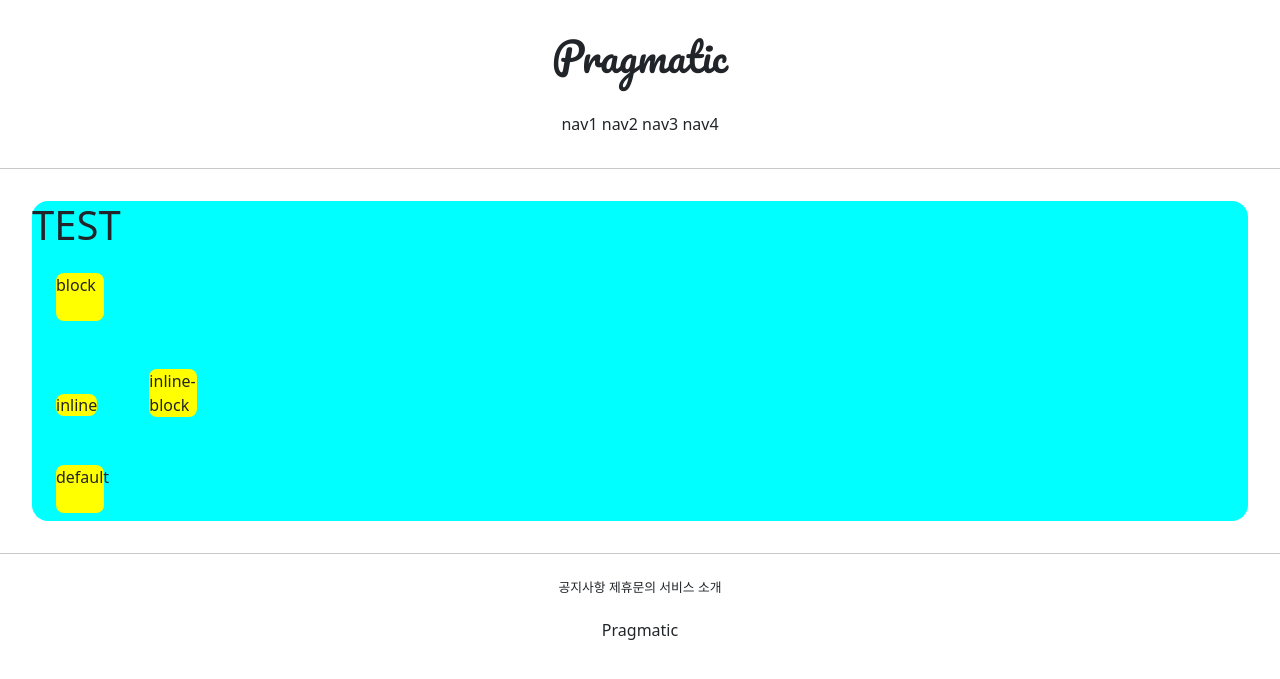
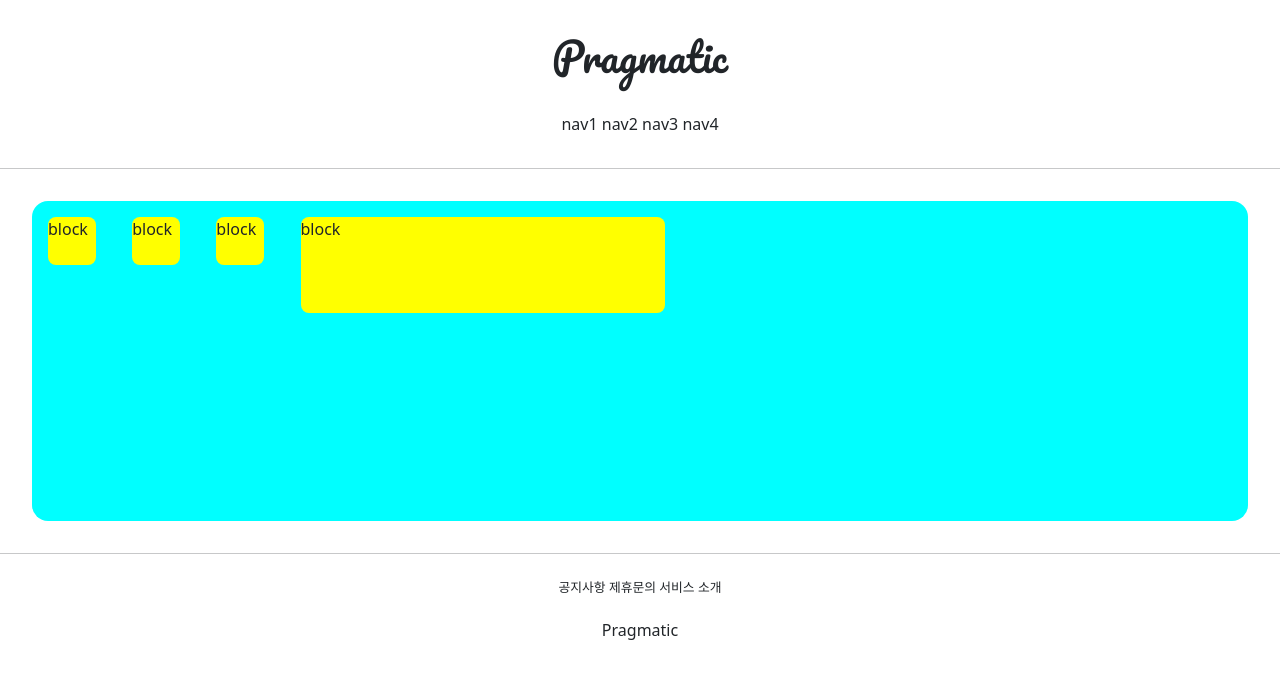
Before and after one commit to HwangSoonHyun/FirstClass, a Django app: page /accounts/hello_world/ in a window 1280 px wide. Shown: the top 679 px of the page. Run offline with Django 3.2, Linux system fonts and the light colour scheme; parts of the project's set-up code (start-up, migrations or seed data) failed here and were passed over.

Commit message:
7/6 (CSS dispaly 속성, rem 단위 실습)

```diff
--- a/accountapp/templates/accountapp/hello_world.html
+++ b/accountapp/templates/accountapp/hello_world.html
@@ -7,19 +7,18 @@
             background-color: yellow;
             height: 48px;
             width: 48px;
-            margin: 1.5rem;
+            margin: 1rem;
             border-radius: .5rem;
         }
     </style>
 
-    <div style="height: 20rem; background-color: aqua; border-radius: 1rem; margin: 2rem">
-        <h1>TEST</h1>
+    <div style="height: 20rem; background-color: aqua;
+    border-radius: 1rem; margin: 2rem">
 
-        <div class="testing" style="display: block">block</div>
-        <div class="testing" style="display: inline">inline</div>
-        <div class="testing" style="display: inline-block">inline-block</div>
-        <div class="testing" style="display: none">none</div>
-        <div class="testing">default</div>
+        <div class="testing" style="display: inline-block">block</div>
+        <div class="testing" style="display: inline-block; width: 3rem; height: 3rem">block</div>
+        <div class="testing" style="display: inline-block; width: 3em; height: 3em">block</div>
+        <div class="testing" style="display: inline-block; width: 30%; height: 30%">block</div>
 
     </div>
 
```
